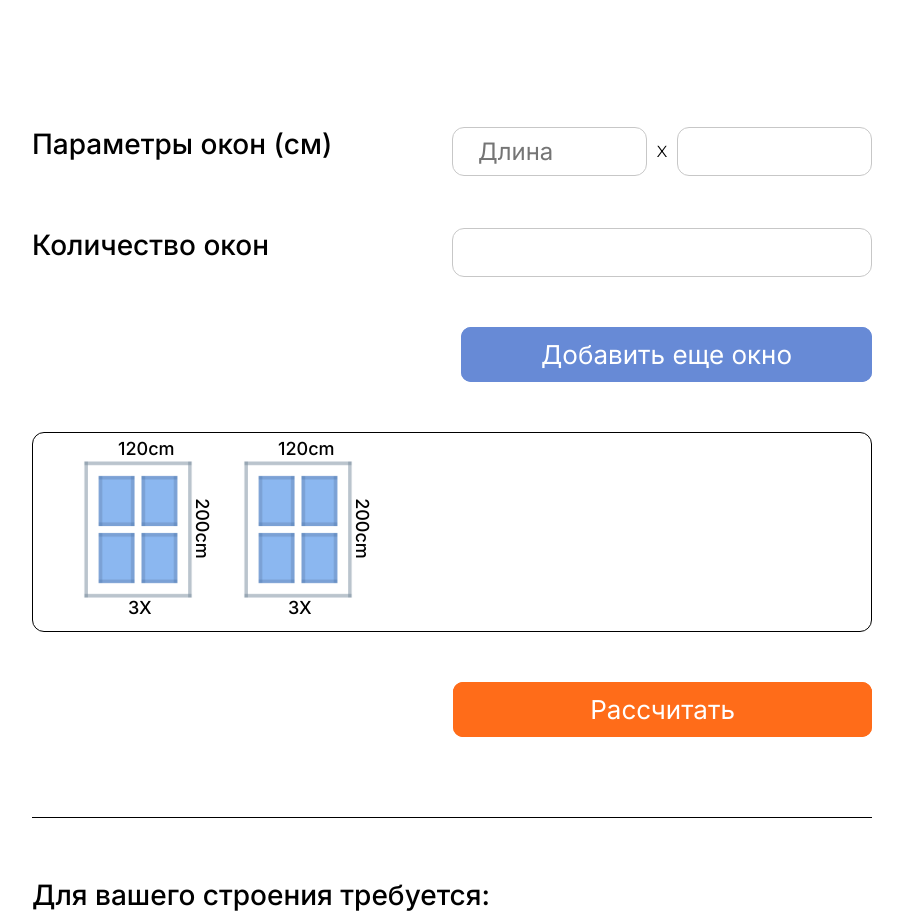
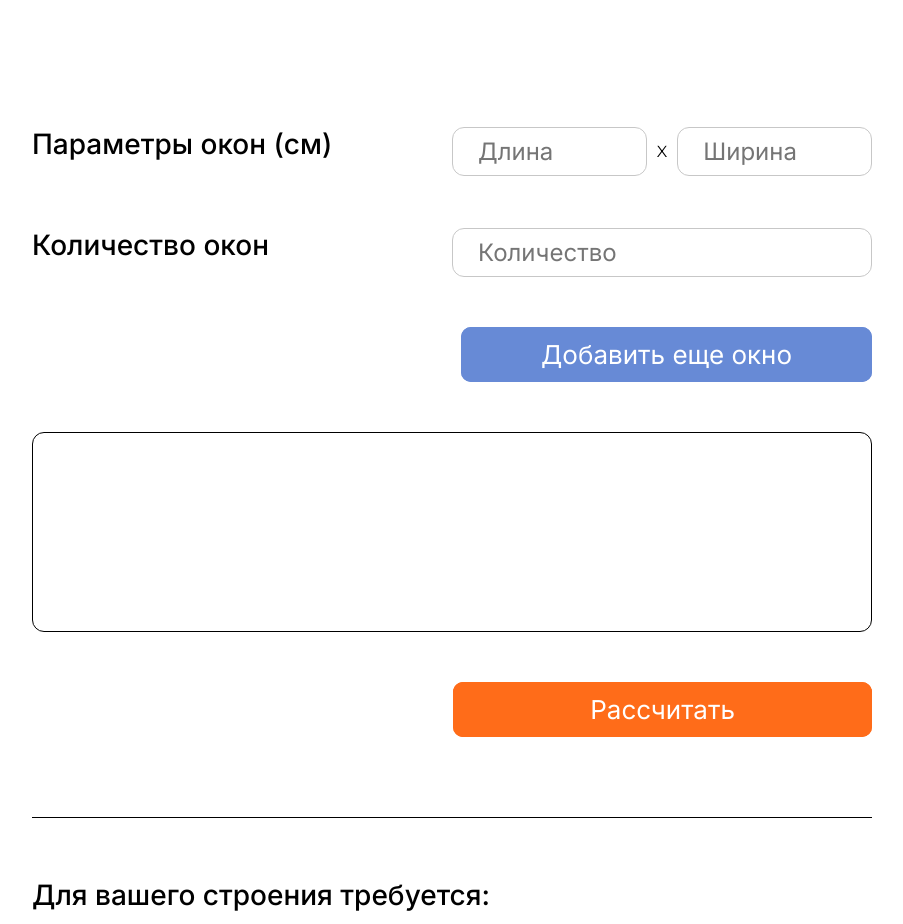
Before and after one commit to Hokage09das/dashan_brickworks, a Next.js app: page / in a window 1280 px wide. Shown: the part 4160-5084 px from the top of the page, without its empty margins (108-1011 px from the left). Built offline with nearby package versions, Linux system fonts and the light colour scheme.

Commit message:
add add and delete realization

```diff
--- a/shared/ui/CalculatorBrickForm/CalculatorBrickForm.tsx
+++ b/shared/ui/CalculatorBrickForm/CalculatorBrickForm.tsx
@@ -15,22 +15,30 @@ import {
 } from "..";
 import { ButtonVariant } from "../Button/types";
 
+export interface IWindowValue {
+  height: number | string;
+  width: number | string;
+  count: number | string;
+  id: number;
+}
+
 export const CalculatorBrickForm = () => {
   const [checked, setChecked] = useState(false);
+  const [window, setWindow] = useState<IWindowValue[]>([]);
 
   const onChange = (e: React.ChangeEvent<HTMLInputElement>) => {
     setChecked(e.target.checked);
   };
 
+  const onDeleteWindow = (id: number) => {
+    const filteredWindow = window.filter((item) => item.id !== id);
+    setWindow(filteredWindow);
+  };
   return (
     <>
       <form className={cls.brick_form}>
         <div className={cls.title_container}>
-					<Image
-						src={brick_icon}
-						alt='Иконка Кирпича'
-						className={cls.image}
-					/>
+          <Image src={brick_icon} alt="Иконка Кирпича" className={cls.image} />
           Калькулятор кирпича
         </div>
         <article className={cls.brick_box}>
@@ -39,7 +47,7 @@ export const CalculatorBrickForm = () => {
             <div className={cls.input_box}>
               <Input
                 disabled
-								defaultValue='Облицивочный красный'
+                defaultValue="Облицивочный красный"
                 style={{ textAlign: "center" }}
               />
             </div>
@@ -49,15 +57,9 @@ export const CalculatorBrickForm = () => {
               Укажите периметр наружных стен (м):
             </p>
             <div className={cls.input_box}>
-							<Input
-								type='number'
-								placeholder='Длина'
-							/>
+              <Input type="number" placeholder="Длина" />
               X
-							<Input
-								type='number'
-								placeholder='Ширина'
-							/>
+              <Input type="number" placeholder="Ширина" />
             </div>
           </div>
           <div className={cls.input_container}>
@@ -71,21 +73,19 @@ export const CalculatorBrickForm = () => {
           <div className={cls.input_container}>
             <p className={cls.input_title}>Рассчитать с раствором (10 мм):</p>
             <div className={cls.input_box_checkbox}>
-							<Checkbox
-								checked={checked}
-								onChange={onChange}
-							/>
+              <Checkbox checked={checked} onChange={onChange} />
             </div>
           </div>
         </article>
-				<CalculatorWindowForm />
-				<CalculatorWindowList />
+        <CalculatorWindowForm
+          onWindowSubmit={(windowData) => setWindow([...window, windowData])}
+        />
+        <CalculatorWindowList window={window} onDeleteWindow={onDeleteWindow} />
 
         <Button
           variant={ButtonVariant.primary}
           className={cls.submit_btn}
           style={{
-						// padding: " 12px 137px",
             alignSelf: "flex-end",
             marginTop: "50px",
           }}
--- a/shared/ui/CalculatorWIndowForm/CalculatorWindowForm.tsx
+++ b/shared/ui/CalculatorWIndowForm/CalculatorWindowForm.tsx
@@ -1,22 +1,60 @@
 "use client";
-import React from "react";
+import React, { useState } from "react";
 import Image from "next/image";
 import { Button, Input } from "..";
+import { ButtonVariant } from "../Button/types";
+import { IWindowValue } from "../CalculatorBrickForm/CalculatorBrickForm";
 
 import window_icon from "@/shared/assets/icons/window_icon.svg";
 
 import cls from "./CalculatorWindowForm.module.scss";
-import { ButtonVariant } from "../Button/types";
 
-export const CalculatorWindowForm = () => {
+enum InputValue {
+  height = "height",
+  width = "width",
+  count = "count",
+}
+
+interface CalculatorWindowFormProps {
+  onWindowSubmit: (windowData: IWindowValue) => void;
+}
+
+const initialState: Omit<IWindowValue, "id"> = {
+  width: "",
+  height: "",
+  count: "",
+};
+
+export const CalculatorWindowForm: React.FC<CalculatorWindowFormProps> = ({
+  onWindowSubmit,
+}) => {
+  const [windowValue, setWindowValue] = useState(initialState);
+
+  const onChange = (
+    e: React.ChangeEvent<HTMLInputElement>,
+    key: InputValue
+  ) => {
+    const nextState = { ...windowValue, [key]: e.target.value };
+    setWindowValue(nextState);
+  };
+
+  const onSubmit = () => {
+    const data = {
+      id: Date.now(),
+      ...windowValue,
+    };
+
+    if (windowValue.height || windowValue.width) {
+      onWindowSubmit(data);
+    }
+
+    setWindowValue(initialState);
+  };
+
   return (
     <div className={cls.window_form}>
       <div className={cls.title_container}>
-				<Image
-					src={window_icon}
-					alt='Иконка Кирпича'
-					className={cls.image}
-				/>
+        <Image src={window_icon} alt="Иконка Кирпича" className={cls.image} />
         Добавить окно
       </div>
       <article className={cls.window_box}>
@@ -24,24 +62,38 @@ export const CalculatorWindowForm = () => {
           <p className={cls.input_title}>Параметры окон (см)</p>
           <div className={cls.input_box}>
             <Input
-							type='number'
-							placeholder='Длина'
+              type="number"
+              placeholder="Длина"
+              value={windowValue.height}
+              onChange={(e) => onChange(e, InputValue.height)}
             />
             X
-						<Input type='number' />
+            <Input
+              type="number"
+              placeholder="Ширина"
+              value={windowValue.width}
+              onChange={(e) => onChange(e, InputValue.width)}
+            />
           </div>
         </div>
         <div className={cls.input_container}>
           <p className={cls.input_title}>Количество окон</p>
           <div className={cls.input_box}>
-						<Input type='number' />
+            <Input
+              type="number"
+              placeholder="Количество"
+              value={windowValue.count}
+              onChange={(e) => onChange(e, InputValue.count)}
+            />
           </div>
         </div>
       </article>
       <Button
+        type="button"
         variant={ButtonVariant.secondary}
         style={{ alignSelf: "flex-end" }}
         className={cls.button}
+        onClick={onSubmit}
       >
         Добавить еще окно
       </Button>
--- a/shared/ui/CalculatorWindowList/CalculatorWindowList.tsx
+++ b/shared/ui/CalculatorWindowList/CalculatorWindowList.tsx
@@ -5,42 +5,34 @@ import React from "react";
 import cls from "./CalcultorWindowList.module.scss";
 import Image from "next/image";
 
-import window from "@/shared/assets/images/window.png";
+import window_photo from "@/shared/assets/images/window.png";
 import delete_icon from "@/shared/assets/icons/delete_icon.svg";
+import { IWindowValue } from "../CalculatorBrickForm/CalculatorBrickForm";
 
-export const CalculatorWindowList = () => {
+interface CalculatorWindowListProps {
+  window: IWindowValue[];
+  onDeleteWindow: (id: number) => void;
+}
+export const CalculatorWindowList: React.FC<CalculatorWindowListProps> = ({
+  window,
+  onDeleteWindow,
+}) => {
   return (
     <ul className={cls.window_list_container}>
+      {window.map((item) => (
         <li className={cls.window_list}>
-				<Image
-					src={window}
-					alt='Фото окна'
-					className={cls.window}
-				/>
-				<p className={cls.count}>3X</p>
-				<p className={cls.width}>120cm</p>
-				<p className={cls.height}>200cm</p>
+          <Image src={window_photo} alt="Фото окна" className={cls.window} />
+          <p className={cls.count}>{item.count}X</p>
+          <p className={cls.width}>{item.width}cm</p>
+          <p className={cls.height}>{item.height}cm</p>
           <Image
             src={delete_icon}
-					alt='Кнопка удаления окна'
+            alt="Кнопка удаления окна"
             className={cls.delete_icon}
+            onClick={() => onDeleteWindow(item.id)}
           />
         </li>
-			<li className={cls.window_list}>
-				<Image
-					src={window}
-					alt='Фото окна'
-					className={cls.window}
-				/>
-				<p className={cls.count}>3X</p>
-				<p className={cls.width}>120cm</p>
-				<p className={cls.height}>200cm</p>
-				<Image
-					src={delete_icon}
-					alt='Кнопка удаления окна'
-					className={cls.delete_icon}
-				/>
-			</li>
+      ))}
     </ul>
   );
 };
```
Lines whose indentation alone changed are shown as unchanged.
